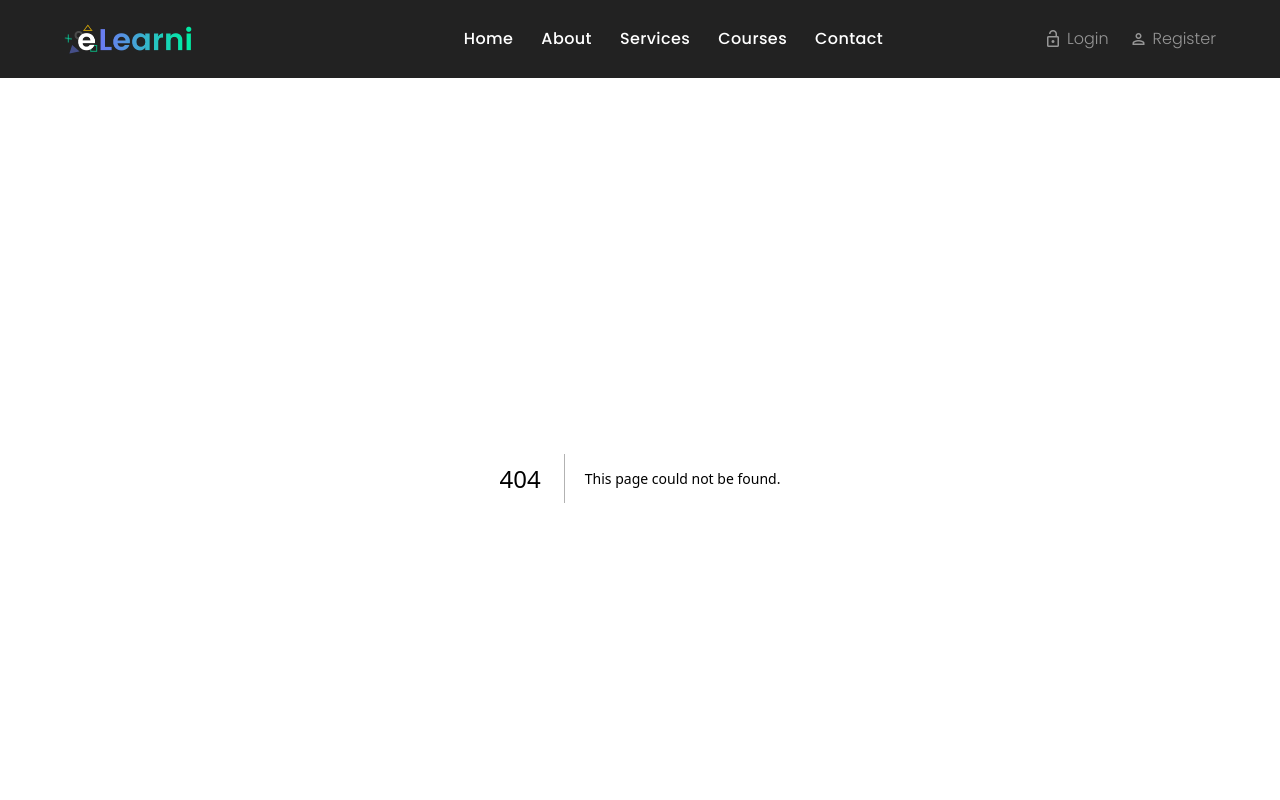
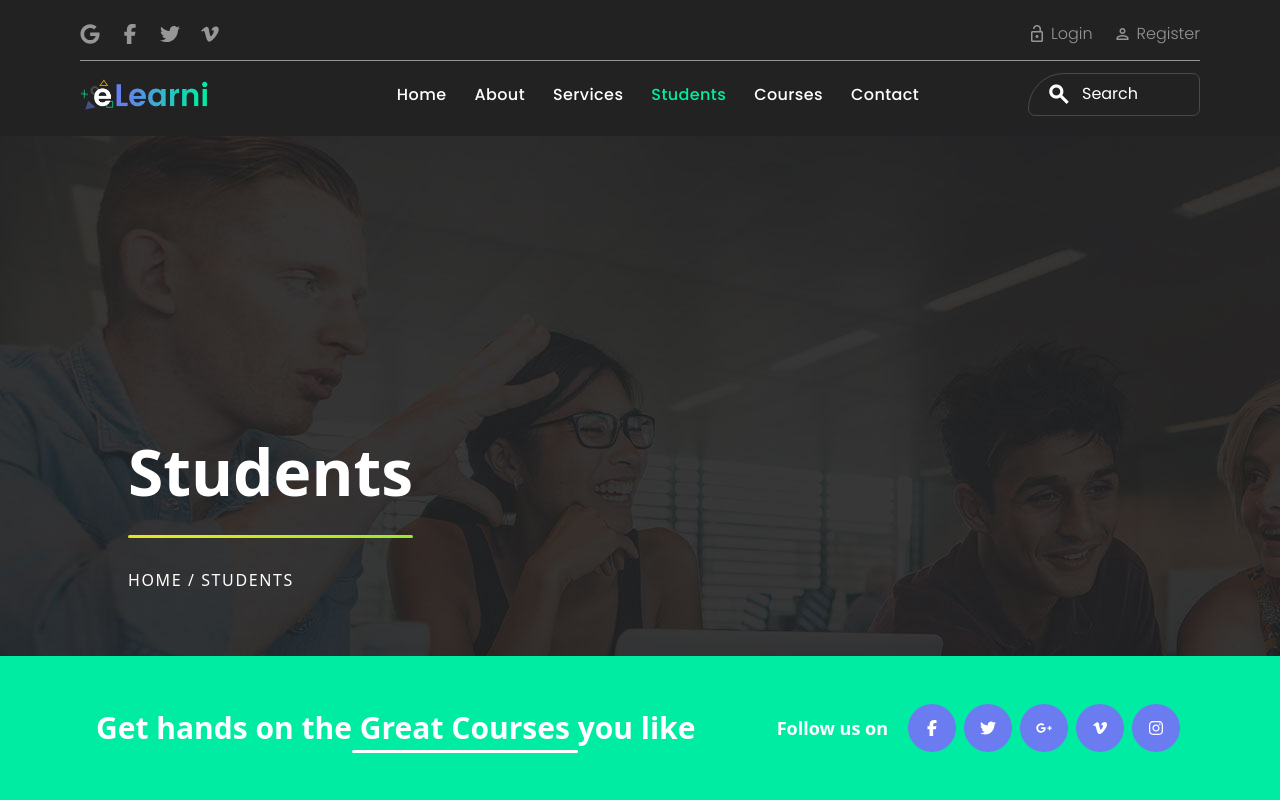
Before and after one commit to Omi1804/NEXTSkillSphere, a Next.js app: page /students in a window 1280 px wide. Before the commit this address had no page. Shown: the top 800 px of the page. Built offline with nearby package versions, Linux system fonts and the light colour scheme.

Commit message:
Fix: Header Navigations

```diff
--- a/src/components/Header.tsx
+++ b/src/components/Header.tsx
@@ -166,10 +166,19 @@
 // export default Header;
 
 import React, { useState } from "react";
+import {
+  faFacebookF,
+  faTwitter,
+  faInstagram,
+  faVimeoV,
+  faGooglePlusG,
+  faGoogle,
+} from "@fortawesome/free-brands-svg-icons";
 import styles from "@/styles/home.module.css";
 import { usePathname } from "next/navigation";
 import Login from "./Login";
 import Link from "next/link";
+import { FontAwesomeIcon } from "@fortawesome/react-fontawesome";
 
 const Header = () => {
   const [userDetails, setUserDetails] = useState<any>(null);
@@ -187,80 +196,29 @@ const Header = () => {
   console.log(userDetails);
 
   return (
-    <div className={`w-full px-[4rem] py-6 bg-[#222222] flex justify-between`}>
-      <div className=" w-[8rem] h-auto object-contain">
-        <Link href={"/"}>
-          <img src="/icons/logo.webp" alt="" className="w-full h-full" />
-        </Link>
+    <div className="px-[5rem] py-2 bg-[#222222]">
+      <div className="border-b-[.1px] border-[#969696] py-3 flex items-center justify-between">
+        <div className=" flex items-center gap-5">
+          <FontAwesomeIcon
+            icon={faGoogle}
+            className="w-5 h-5  text-[#969696] hover:text-[#00ECA3] cursor-pointer duration-500 hover:scale-105"
+          />
+
+          <FontAwesomeIcon
+            icon={faFacebookF}
+            className="w-5 h-5  text-[#969696] hover:text-[#00ECA3] cursor-pointer duration-500 hover:scale-105"
+          />
+
+          <FontAwesomeIcon
+            icon={faTwitter}
+            className="w-5 h-5  text-[#969696] hover:text-[#00ECA3] cursor-pointer duration-500 hover:scale-105"
+          />
+
+          <FontAwesomeIcon
+            icon={faVimeoV}
+            className="w-5 h-5  text-[#969696] hover:text-[#00ECA3] cursor-pointer duration-500 hover:scale-105"
+          />
         </div>
-
-      <ul
-        className={`flex gap-1 items-center justify-center ${styles.navbar} relative left-14`}
-      >
-        <li
-          className={`text-white font-body font-medium text-base  tracking-wide mx-3 hover:text-[#00eda4] cursor-pointer duration-300 ${
-            path === "/" && styles.active
-          }`}
-        >
-          <p className="duration-300">
-            <Link href={"/"}>Home</Link>
-          </p>
-        </li>
-        <li
-          className={`text-white font-body font-medium text-base  tracking-wide mx-3 hover:text-[#00eda4] cursor-pointer duration-300 ${
-            path === "/about" && styles.active
-          }`}
-        >
-          <p className="duration-300">
-            <Link href={"/about"}>About</Link>
-          </p>
-        </li>
-        <li
-          className={`text-white font-body font-medium text-base  tracking-wide mx-3 hover:text-[#00eda4] cursor-pointer duration-300 ${
-            path === "/services" && styles.active
-          }`}
-        >
-          <p className="duration-300">
-            <Link href={"/services"}>Services</Link>
-          </p>
-        </li>
-        {/* <li
-          className={`text-white font-body font-medium text-base  tracking-wide mx-3 hover:text-[#00eda4] cursor-pointer duration-300 ${
-            path === "/students" && styles.active
-          }`}
-        >
-          <p className="duration-300">
-            <Link href={"/students"}>Students</Link>
-          </p>
-        </li>
-        <li
-          className={`text-white font-body font-medium text-base  tracking-wide mx-3 hover:text-[#00eda4] cursor-pointer duration-300 ${
-            path === "/whyus" && styles.active
-          }`}
-        >
-          <p className="duration-300">
-            <Link href={"/whyus"}>Why Us</Link>
-          </p>
-        </li> */}
-        <li
-          className={`text-white font-body font-medium text-base  tracking-wide mx-3 hover:text-[#00eda4] cursor-pointer duration-300 ${
-            path === "/courses" && styles.active
-          }`}
-        >
-          <p className="duration-300">
-            <Link href={"/courses"}>Courses</Link>
-          </p>
-        </li>
-        <li
-          className={`text-white font-body font-medium text-base  tracking-wide mx-3 hover:text-[#00eda4] cursor-pointer duration-300 ${
-            path === "/contact" && styles.active
-          }`}
-        >
-          <p className="duration-300">
-            <Link href={"/contact"}>Contact</Link>
-          </p>
-        </li>
-      </ul>
         {userDetails == null ? (
           <div className="flex gap-5">
             <button
@@ -310,6 +268,94 @@ const Header = () => {
             )}
           </div>
         )}
+      </div>
+      <div className="w-full flex justify-between py-3">
+        <div className=" w-[8rem] h-auto object-contain object-center flex items-center justify-center">
+          <Link href={"/"}>
+            <img src="/icons/logo.webp" alt="" className="" />
+          </Link>
+        </div>
+
+        <ul
+          className={`flex gap-1 items-center justify-center ${styles.navbar} relative left-10`}
+        >
+          <li
+            className={`text-white font-body font-medium text-base  tracking-wide mx-3 hover:text-[#00eda4] cursor-pointer duration-300 ${
+              path === "/" && styles.active
+            }`}
+          >
+            <p className="duration-300">
+              <Link href={"/"}>Home</Link>
+            </p>
+          </li>
+          <li
+            className={`text-white font-body font-medium text-base  tracking-wide mx-3 hover:text-[#00eda4] cursor-pointer duration-300 ${
+              path === "/about" && styles.active
+            }`}
+          >
+            <p className="duration-300">
+              <Link href={"/about"}>About</Link>
+            </p>
+          </li>
+          <li
+            className={`text-white font-body font-medium text-base  tracking-wide mx-3 hover:text-[#00eda4] cursor-pointer duration-300 ${
+              path === "/services" && styles.active
+            }`}
+          >
+            <p className="duration-300">
+              <Link href={"/services"}>Services</Link>
+            </p>
+          </li>
+          <li
+            className={`text-white font-body font-medium text-base  tracking-wide mx-3 hover:text-[#00eda4] cursor-pointer duration-300 ${
+              path === "/students" && styles.active
+            }`}
+          >
+            <p className="duration-300">
+              <Link href={"/students"}>Students</Link>
+            </p>
+          </li>
+          {/* <li
+            className={`text-white font-body font-medium text-base  tracking-wide mx-3 hover:text-[#00eda4] cursor-pointer duration-300 ${
+              path === "/whyus" && styles.active
+            }`}
+          >
+            <p className="duration-300">
+              <Link href={"/whyus"}>Why Us</Link>
+            </p>
+          </li> */}
+          <li
+            className={`text-white font-body font-medium text-base  tracking-wide mx-3 hover:text-[#00eda4] cursor-pointer duration-300 ${
+              path === "/courses" && styles.active
+            }`}
+          >
+            <p className="duration-300">
+              <Link href={"/courses"}>Courses</Link>
+            </p>
+          </li>
+          <li
+            className={`text-white font-body font-medium text-base  tracking-wide mx-3 hover:text-[#00eda4] cursor-pointer duration-300 ${
+              path === "/contact" && styles.active
+            }`}
+          >
+            <p className="duration-300">
+              <Link href={"/contact"}>Contact</Link>
+            </p>
+          </li>
+        </ul>
+        <div
+          className="w-[172px] border p-2 border-[#4a4a4a] rounded-tl-[2.5rem] rounded-lg flex items-center justify-center relative focus-within:border-[#00ECA3] duration-300"
+          style={{ padding: "10px 15px 10px 53px" }}
+        >
+          <span className="absolute top-[4px] left-[18px] material-symbols-outlined text-white font-bold text-2xl">
+            search
+          </span>
+          <input
+            type="text"
+            className="w-full h-full bg-transparent border-none outline-none text-white font-body text-sm placeholder:text-white placeholder:text-base"
+            placeholder="Search"
+          />
+        </div>
 
         {/* @ts-ignore */}
         <Login
@@ -318,6 +364,7 @@ const Header = () => {
           setUserDetails={setUserDetails}
         />
       </div>
+    </div>
   );
 };
 
--- a/src/pages/register.tsx
+++ b/src/pages/register.tsx
@@ -1,6 +1,78 @@
 import CommonHero from "@/components/CommonHero";
+import { useRouter } from "next/navigation";
+import { BASE_URL } from "@/config";
+import axios from "axios";
+import { useState } from "react";
 
 const Register = () => {
+  const [email, setEmail] = useState("");
+  const [password, setPassword] = useState("");
+  const [username, setUsername] = useState("");
+  const [name, setName] = useState("");
+  const [passwordStrength, setPasswordStrength] = useState("weak");
+  const [error, setError] = useState(null);
+  const router = useRouter();
+
+  const handleChange = (e: React.ChangeEvent<HTMLInputElement>) => {
+    const name = e.target.name;
+    const value = e.target.value;
+
+    if (name === "password") {
+      setPassword(value);
+      // Check password strength
+      const hasUpperCase = /[A-Z]/.test(value);
+      const hasLowerCase = /[a-z]/.test(value);
+      const hasNumber = /\d/.test(value);
+      const hasSpecialChar = /[!@#$%^&*(),.?":{}|<>]/.test(value);
+
+      if (hasUpperCase && hasLowerCase && hasNumber && hasSpecialChar) {
+        if (value.length >= 12) {
+          setPasswordStrength("strong");
+        } else {
+          setPasswordStrength("medium");
+        }
+      } else {
+        setPasswordStrength("weak");
+      }
+    } else {
+      switch (name) {
+        case "email":
+          setEmail(value);
+          break;
+        case "username":
+          setUsername(value);
+          break;
+        case "name":
+          setName(value);
+          break;
+        default:
+          break;
+      }
+    }
+  };
+
+  const handleSubmit = async (e: any) => {
+    try {
+      e.preventDefault();
+      const response = await axios.post(`${BASE_URL}/user/signup`, {
+        email: email,
+        password: password,
+        username: username,
+        name: name,
+      });
+      const responseData = response.data;
+      if (responseData.message === "User created successfully") {
+        const token = responseData.token;
+        localStorage.setItem("eLearniToken", token);
+        router.push("/");
+      }
+      console.log(responseData);
+    } catch (error: any) {
+      setError(error.response.data.message);
+      console.error("An unexpected error occurred:", error);
+    }
+  };
+
   return (
     <div>
       <CommonHero
@@ -36,6 +108,7 @@ const Register = () => {
                   name="username"
                   className="w-full border-[1px] px-5 py-2 bg-[#fafafa]  rounded-tl-3xl outline-none border-[#b71717] shadow-sm mt-2 rounded-md text-[#b4aab4] font-body  focus:shadow-lg duration-300 focus:border-[#0000002e]"
                   required
+                  onChange={handleChange}
                 />
               </div>
               <div className="my-8">
@@ -50,6 +123,7 @@ const Register = () => {
                   name="email"
                   required
                   className="w-full border-[1px] px-5 py-2  bg-[#fafafa] rounded-tl-3xl outline-none border-[#b71717] shadow-sm mt-2 rounded-md text-[#b4aab4] font-body  focus:shadow-lg duration-300 focus:border-[#0000002e]"
+                  onChange={handleChange}
                 />
               </div>
               <div className="my-4">
@@ -64,17 +138,40 @@ const Register = () => {
                   name="password"
                   required
                   className="w-full border-[1px] px-5 py-2  bg-[#fafafa] rounded-tl-3xl outline-none border-[#b71717] shadow-sm mt-2 rounded-md text-[#b4aab4] font-body  focus:shadow-lg duration-300 focus:border-[#0000002e]"
+                  onChange={handleChange}
                 />
-                <button className="py-3 px-12 bg-[#65D56D] my-3 border border-black rounded-sm font-body text-base font-semibold">
-                  Strong
-                </button>
+                <p
+                  className={`py-3 px-12 w-[9.5rem] text-center  ${
+                    passwordStrength === "weak"
+                      ? "bg-[#E53E3E]"
+                      : passwordStrength === "medium"
+                      ? "bg-[#F7CF1F]"
+                      : "bg-[#65D56D]"
+                  } my-3 border border-black rounded-sm font-body text-base font-semibold`}
+                >
+                  {passwordStrength === "strong"
+                    ? "Strong"
+                    : passwordStrength === "medium"
+                    ? "Medium"
+                    : "Weak"}
+                </p>
               </div>
-              <p className="bg-[#fafafa] p-1 font-heading text-[#737373] font-light text-[.9rem] tracking-wide mb-8">
+              <p className="bg-[#fafafa] p-1 font-heading text-[#737373] font-light text-[.9rem] tracking-wide mb-2">
                 Hint: The password should be at least twelve characters long. To
                 make it stronger, use upper and lower case letters, numbers, and
                 symbols like ! " ? $ % ^ & .
               </p>
-              <button className="flex items-center gap-3 font-bold rounded-lg justify-center w-[14rem] p-4 rounded-tl-[2.3rem] bg-[linear-gradient(90deg,_rgb(0,_237,_164)_0%,_rgb(106,_125,_241)_100%)] text-white hover:shadow-xl hover:scale-105 duration-300 hover:rounded-md">
+              {error != null && (
+                <div className="m-2">
+                  <p className="text-base font-medium font-body text-red-600 py-2">
+                    {error}.
+                  </p>
+                </div>
+              )}
+              <button
+                className="flex items-center gap-3 font-bold rounded-lg justify-center w-[14rem] p-4 rounded-tl-[2.3rem] bg-[linear-gradient(90deg,_rgb(0,_237,_164)_0%,_rgb(106,_125,_241)_100%)] text-white hover:shadow-xl hover:scale-105 duration-300 hover:rounded-md"
+                onClick={handleSubmit}
+              >
                 Complete Sign Up
               </button>
             </form>
@@ -93,6 +190,7 @@ const Register = () => {
                 name="name"
                 className="w-full border-[1px] px-5 py-2 bg-[#fafafa]  rounded-tl-3xl outline-none border-[#b71717] shadow-sm mt-2 rounded-md text-[#b4aab4] font-body  focus:shadow-lg duration-300 focus:border-[#0000002e]"
                 required
+                onChange={handleChange}
               />
               <p className="font-light italic text-[#737373] text-sm my-2">
                 This field may be seen by:{" "}
--- /dev/null
+++ b/src/pages/students.tsx
@@ -0,0 +1,16 @@
+import CommonHero from "@/components/CommonHero";
+import React from "react";
+
+const Students = () => {
+  return (
+    <div>
+      <CommonHero
+        Image={"/home-2-intro.jpg"}
+        heroHeading={"Students"}
+        subHeading={"STUDENTS"}
+      />
+    </div>
+  );
+};
+
+export default Students;
--- a/src/styles/global.css
+++ b/src/styles/global.css
@@ -7,6 +7,11 @@
   margin: 0;
   padding: 0;
   box-sizing: border-box;
+}
+
+html,
+body {
+  overscroll-behavior: none;
 }
 
 a {
```
Also changed, not shown: public/home-2-intro.jpg (added). Lines whose indentation alone changed are shown as unchanged.
